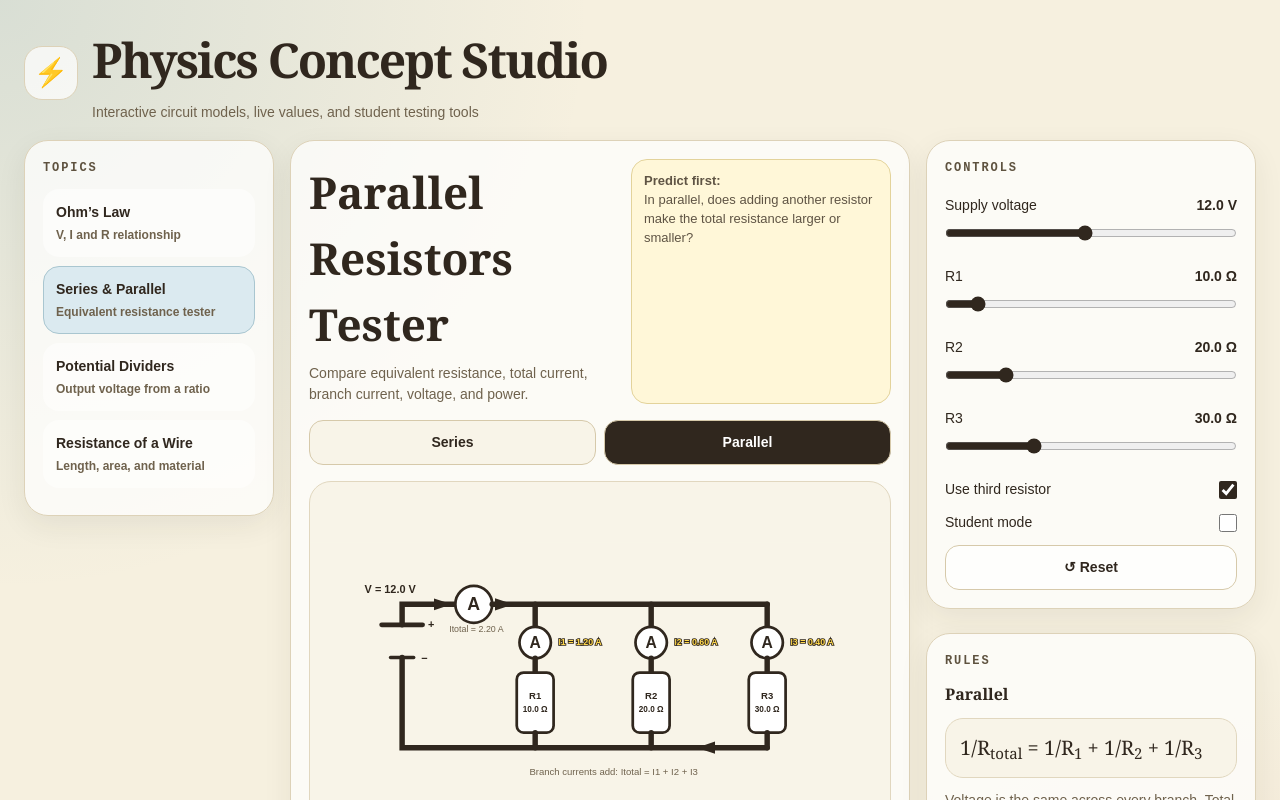
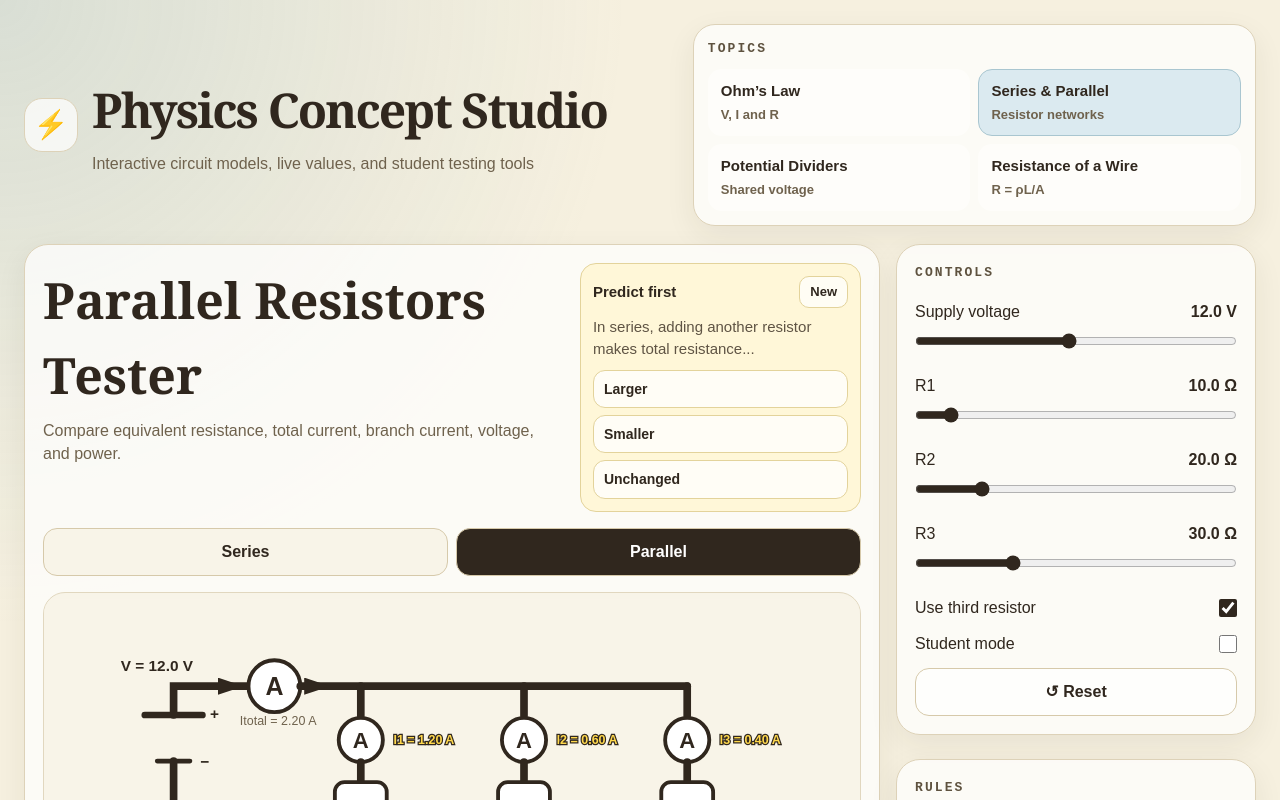
Before and after one commit to oshiromarcos/physics-concept-studio, a React (Vite) app: page / in a window 1280 px wide. Shown: the top 800 px of the page. Built offline with nearby package versions, Linux system fonts and the light colour scheme.

Commit message:
Move topics to header and add prediction quizzes

```diff
--- a/src/App.jsx
+++ b/src/App.jsx
@@ -1,4 +1,122 @@
 import { useMemo, useState } from "react";
+
+const topics = [
+  { key: "ohms-law", title: "Ohm’s Law", subtitle: "V, I and R" },
+  { key: "series-parallel", title: "Series & Parallel", subtitle: "Resistor networks" },
+  { key: "potential-divider", title: "Potential Dividers", subtitle: "Shared voltage" },
+  { key: "wire-resistance", title: "Resistance of a Wire", subtitle: "R = ρL/A" },
+];
+
+const predictionSets = {
+  "ohms-law": [
+    {
+      question: "If resistance doubles while voltage stays the same, what happens to current?",
+      options: ["It halves", "It doubles", "It stays the same"],
+      answer: 0,
+    },
+    {
+      question: "If voltage increases and resistance is fixed, what happens to current?",
+      options: ["It increases", "It decreases", "It becomes zero"],
+      answer: 0,
+    },
+    {
+      question: "For a fixed resistor, what graph shape should I against V have?",
+      options: ["A straight line", "A curve flattening out", "A horizontal line"],
+      answer: 0,
+    },
+    {
+      question: "If current increases, what happens to power at the same voltage?",
+      options: ["Power increases", "Power decreases", "Power is unchanged"],
+      answer: 0,
+    },
+    {
+      question: "Which equation matches Ohm’s law?",
+      options: ["I = V / R", "I = R / V", "I = V × R"],
+      answer: 0,
+    },
+  ],
+  "series-parallel": [
+    {
+      question: "In series, adding another resistor makes total resistance...",
+      options: ["Larger", "Smaller", "Unchanged"],
+      answer: 0,
+    },
+    {
+      question: "In parallel, adding another branch makes total resistance...",
+      options: ["Smaller", "Larger", "Unchanged"],
+      answer: 0,
+    },
+    {
+      question: "In a series circuit, the current through each resistor is...",
+      options: ["The same", "Different in each resistor", "Always zero"],
+      answer: 0,
+    },
+    {
+      question: "In a parallel circuit, the potential difference across each branch is...",
+      options: ["The same", "Shared unevenly", "Always half the supply"],
+      answer: 0,
+    },
+    {
+      question: "In parallel, total current is...",
+      options: ["The sum of branch currents", "Less than every branch current", "Always 1 A"],
+      answer: 0,
+    },
+  ],
+  "potential-divider": [
+    {
+      question: "If R2 gets larger while R1 stays fixed, V2 becomes...",
+      options: ["Larger", "Smaller", "Unchanged"],
+      answer: 0,
+    },
+    {
+      question: "In a two-resistor divider, Vs is equal to...",
+      options: ["V1 + V2", "V1 − V2", "V1 × V2"],
+      answer: 0,
+    },
+    {
+      question: "If R1 and R2 are equal, V1 and V2 are...",
+      options: ["Equal", "Always zero", "Unrelated"],
+      answer: 0,
+    },
+    {
+      question: "The same series current flows through...",
+      options: ["R1 and R2", "Only R1", "Only R2"],
+      answer: 0,
+    },
+    {
+      question: "If supply voltage doubles and resistors stay fixed, V2...",
+      options: ["Doubles", "Halves", "Stays the same"],
+      answer: 0,
+    },
+  ],
+  "wire-resistance": [
+    {
+      question: "If wire length doubles, resistance should...",
+      options: ["Double", "Halve", "Stay the same"],
+      answer: 0,
+    },
+    {
+      question: "If wire diameter increases, resistance should...",
+      options: ["Decrease", "Increase", "Stay fixed"],
+      answer: 0,
+    },
+    {
+      question: "A material with higher resistivity gives...",
+      options: ["Higher resistance", "Lower resistance", "No change"],
+      answer: 0,
+    },
+    {
+      question: "In R = ρL/A, increasing cross-sectional area makes R...",
+      options: ["Smaller", "Larger", "Negative"],
+      answer: 0,
+    },
+    {
+      question: "At fixed voltage, a larger wire resistance gives...",
+      options: ["Less current", "More current", "The same current"],
+      answer: 0,
+    },
+  ],
+};
 
 export default function App() {
   const [page, setPage] = useState("series-parallel");
@@ -18,13 +136,10 @@ export default function App() {
               </p>
             </div>
           </div>
+          <TopicSelector page={page} setPage={setPage} />
         </header>
 
         <main className="main-grid">
-          <aside>
-            <Navigation page={page} setPage={setPage} />
-          </aside>
-
           {page === "ohms-law" && <OhmsLawPage />}
           {page === "series-parallel" && <SeriesParallelPage />}
           {page === "potential-divider" && <PotentialDividerPage />}
@@ -35,47 +150,23 @@ export default function App() {
   );
 }
 
-function Navigation({ page, setPage }) {
+function TopicSelector({ page, setPage }) {
   return (
-    <>
-      <div className="card">
-        <div className="card-content">
-          <div className="small-title">TOPICS</div>
-
+    <div className="topic-panel">
+      <div className="small-title">TOPICS</div>
+      <div className="topic-grid">
+        {topics.map((topic) => (
           <button
-            className={page === "ohms-law" ? "topic active topic-button" : "topic topic-button"}
-            onClick={() => setPage("ohms-law")}
+            key={topic.key}
+            className={page === topic.key ? "topic active topic-button" : "topic topic-button"}
+            onClick={() => setPage(topic.key)}
           >
-            <div className="topic-title">Ohm’s Law</div>
-            <div className="topic-subtitle">V, I and R relationship</div>
+            <div className="topic-title">{topic.title}</div>
+            <div className="topic-subtitle">{topic.subtitle}</div>
           </button>
-
-          <button
-            className={page === "series-parallel" ? "topic active topic-button" : "topic topic-button"}
-            onClick={() => setPage("series-parallel")}
-          >
-            <div className="topic-title">Series & Parallel</div>
-            <div className="topic-subtitle">Equivalent resistance tester</div>
-          </button>
-
-          <button
-            className={page === "potential-divider" ? "topic active topic-button" : "topic topic-button"}
-            onClick={() => setPage("potential-divider")}
-          >
-            <div className="topic-title">Potential Dividers</div>
-            <div className="topic-subtitle">Output voltage from a ratio</div>
-          </button>
-
-          <button
-            className={page === "wire-resistance" ? "topic active topic-button" : "topic topic-button"}
-            onClick={() => setPage("wire-resistance")}
-          >
-            <div className="topic-title">Resistance of a Wire</div>
-            <div className="topic-subtitle">Length, area, and material</div>
-          </button>
-        </div>
+        ))}
       </div>
-    </>
+    </div>
   );
 }
 
@@ -132,11 +223,7 @@ function OhmsLawPage() {
                 </p>
               </div>
 
-              <div className="prompt-box">
-                <strong>Predict first:</strong>
-                <br />
-                What happens to current when resistance doubles?
-              </div>
+              <PredictionQuiz topic="ohms-law" />
             </div>
 
             <div className="simulation">
@@ -369,11 +456,7 @@ function PotentialDividerPage() {
                 </p>
               </div>
 
-              <div className="prompt-box">
-                <strong>Predict first:</strong>
-                <br />
-                If the lower resistor gets larger, should the output voltage rise or fall?
-              </div>
+              <PredictionQuiz topic="potential-divider" />
             </div>
 
             <div className="simulation">
@@ -611,11 +694,7 @@ function WireResistancePage() {
                 </p>
               </div>
 
-              <div className="prompt-box">
-                <strong>Predict first:</strong>
-                <br />
-                If the diameter doubles, what should happen to the resistance?
-              </div>
+              <PredictionQuiz topic="wire-resistance" />
             </div>
 
             <div className="simulation">
@@ -887,11 +966,7 @@ function SeriesParallelPage() {
                 </p>
               </div>
 
-              <div className="prompt-box">
-                <strong>Predict first:</strong>
-                <br />
-                In {mode}, does adding another resistor make the total resistance larger or smaller?
-              </div>
+              <PredictionQuiz topic="series-parallel" />
             </div>
 
             <div className="mode-buttons">
@@ -1543,6 +1618,56 @@ function ResistorBox({ x, y, label }) {
   );
 }
 
+function PredictionQuiz({ topic }) {
+  const questions = predictionSets[topic];
+  const [questionIndex, setQuestionIndex] = useState(0);
+  const [selectedIndex, setSelectedIndex] = useState(null);
+  const question = questions[questionIndex];
+
+  function nextQuestion() {
+    setQuestionIndex((current) => (current + 1) % questions.length);
+    setSelectedIndex(null);
+  }
+
+  return (
+    <div className="quiz-box">
+      <div className="quiz-head">
+        <strong>Predict first</strong>
+        <button className="quiz-next" onClick={nextQuestion}>
+          New
+        </button>
+      </div>
+
+      <div className="quiz-question">{question.question}</div>
+
+      <div className="quiz-options">
+        {question.options.map((option, index) => {
+          const isSelected = selectedIndex === index;
+          const isCorrect = question.answer === index;
+          const showCorrect = selectedIndex !== null && isCorrect;
+
+          return (
+            <button
+              key={option}
+              className={
+                showCorrect
+                  ? "quiz-option correct"
+                  : isSelected
+                    ? "quiz-option chosen"
+                    : "quiz-option"
+              }
+              onClick={() => setSelectedIndex(index)}
+            >
+              <span>{option}</span>
+              {showCorrect && <span className="checkmark">✓</span>}
+            </button>
+          );
+        })}
+      </div>
+    </div>
+  );
+}
+
 function ValueBox({ label, value, unit }) {
   return (
     <div className="value-box">
@@ -1592,7 +1717,7 @@ function StyleBlock() {
       .header {
         display: flex;
         justify-content: space-between;
-        align-items: center;
+        align-items: stretch;
         gap: 16px;
         margin-bottom: 18px;
       }
@@ -1627,7 +1752,7 @@ function StyleBlock() {
 
       .subtitle {
         color: #6f624d;
-        font-size: 14px;
+        font-size: 16px;
         margin-top: 6px;
         line-height: 1.45;
       }
@@ -1638,7 +1763,7 @@ function StyleBlock() {
         padding: 11px 16px;
         cursor: pointer;
         font-weight: 700;
-        font-size: 14px;
+        font-size: 16px;
       }
 
       .button-dark {
@@ -1658,7 +1783,7 @@ function StyleBlock() {
 
       .main-grid {
         display: grid;
-        grid-template-columns: 250px 1fr 330px;
+        grid-template-columns: minmax(0, 1fr) 360px;
         gap: 16px;
       }
 
@@ -1676,20 +1801,34 @@ function StyleBlock() {
 
       .small-title {
         font-family: monospace;
-        font-size: 12px;
+        font-size: 13px;
         letter-spacing: 0.16em;
         color: #5e523f;
-        margin-bottom: 12px;
+        margin-bottom: 10px;
         font-weight: 800;
+      }
+
+      .topic-panel {
+        width: min(590px, 44vw);
+        background: rgba(255,255,255,0.74);
+        border: 1px solid #ddd2b8;
+        border-radius: 22px;
+        box-shadow: 0 10px 30px rgba(48,39,30,0.07);
+        padding: 14px;
+      }
+
+      .topic-grid {
+        display: grid;
+        grid-template-columns: repeat(2, minmax(0, 1fr));
+        gap: 8px;
       }
 
       .topic {
         width: 100%;
         display: block;
         text-align: left;
-        padding: 12px;
-        border-radius: 16px;
-        margin-bottom: 9px;
+        padding: 10px 12px;
+        border-radius: 14px;
         background: rgba(255,255,255,0.45);
         border: 1px solid transparent;
         color: #30271e;
@@ -1710,11 +1849,11 @@ function StyleBlock() {
 
       .topic-title {
         font-weight: 800;
-        font-size: 14px;
+        font-size: 15px;
       }
 
       .topic-subtitle {
-        font-size: 12px;
+        font-size: 13px;
         color: #6f624d;
         margin-top: 3px;
       }
@@ -1741,7 +1880,7 @@ function StyleBlock() {
         display: flex;
         justify-content: space-between;
         align-items: center;
-        font-size: 14px;
+        font-size: 16px;
         margin: 12px 0;
       }
 
@@ -1761,7 +1900,7 @@ function StyleBlock() {
         border: 1px solid #d6c9aa;
         border-radius: 12px;
         padding: 10px;
-        font-size: 15px;
+        font-size: 17px;
         background: #fffdf6;
         color: #30271e;
       }
@@ -1771,7 +1910,7 @@ function StyleBlock() {
         border: 1px solid #d6c9aa;
         border-radius: 12px;
         padding: 10px;
-        font-size: 15px;
+        font-size: 17px;
         background: #fffdf6;
         color: #30271e;
       }
@@ -1784,7 +1923,7 @@ function StyleBlock() {
         display: flex;
         justify-content: space-between;
         margin-bottom: 8px;
-        font-size: 14px;
+        font-size: 16px;
       }
 
       .studio-top {
@@ -1795,18 +1934,75 @@ function StyleBlock() {
       }
 
       .studio-title {
-        font-size: clamp(30px, 4vw, 44px);
-      }
-
-      .prompt-box {
-        max-width: 260px;
+        font-size: clamp(34px, 4vw, 50px);
+      }
+
+      .quiz-box {
+        width: min(360px, 40%);
         background: #fff7d8;
         border: 1px solid #e3d39b;
         border-radius: 16px;
         padding: 12px;
-        font-size: 13px;
         color: #5f5444;
         line-height: 1.45;
+      }
+
+      .quiz-head {
+        display: flex;
+        align-items: center;
+        justify-content: space-between;
+        gap: 10px;
+        color: #30271e;
+        font-size: 15px;
+        margin-bottom: 8px;
+      }
+
+      .quiz-next {
+        padding: 6px 10px;
+        border-radius: 10px;
+        background: rgba(255,255,255,0.72);
+        border: 1px solid #e3d39b;
+        color: #30271e;
+        font-size: 13px;
+      }
+
+      .quiz-question {
+        font-size: 15px;
+        margin-bottom: 10px;
+      }
+
+      .quiz-options {
+        display: grid;
+        gap: 7px;
+      }
+
+      .quiz-option {
+        display: flex;
+        align-items: center;
+        justify-content: space-between;
+        gap: 8px;
+        padding: 8px 10px;
+        border-radius: 12px;
+        border: 1px solid #e3d39b;
+        background: #fffdf6;
+        color: #30271e;
+        text-align: left;
+        font-size: 14px;
+      }
+
+      .quiz-option.chosen {
+        background: #f6ead0;
+      }
+
+      .quiz-option.correct {
+        background: #e6f3e8;
+        border-color: #8ac198;
+      }
+
+      .checkmark {
+        color: #1f6b43;
+        font-size: 18px;
+        font-weight: 900;
       }
 
       .simulation {
@@ -1832,7 +2028,7 @@ function StyleBlock() {
         background: #f8f4e8;
         border: 1px solid #e1d7bf;
         border-radius: 18px;
-        padding: 16px 8px;
+        padding: 18px 10px;
         text-align: center;
       }
 
@@ -1855,25 +2051,25 @@ function StyleBlock() {
       }
 
       .value-label {
-        font-size: 12px;
+        font-size: 15px;
         color: #6f624d;
       }
 
       .value-number {
-        font-size: 25px;
+        font-size: 32px;
         font-weight: 900;
         margin: 4px 0;
       }
 
       .value-unit {
-        font-size: 12px;
+        font-size: 16px;
       }
 
       .data-table {
         width: 100%;
         border-collapse: collapse;
         margin-top: 14px;
-        font-size: 13px;
+        font-size: 16px;
       }
 
       .data-table th,
@@ -1894,7 +2090,7 @@ function StyleBlock() {
         border-radius: 18px;
         padding: 14px;
         font-family: Georgia, serif;
-        font-size: 20px;
+        font-size: 24px;
         line-height: 1.5;
         margin: 12px 0;
       }
@@ -1925,7 +2121,7 @@ function StyleBlock() {
         border: 1px solid #e3d39b;
         border-radius: 16px;
         padding: 12px;
-        font-size: 14px;
+        font-size: 16px;
         line-height: 1.45;
       }
 
@@ -1944,7 +2140,7 @@ function StyleBlock() {
         margin-top: 12px;
         border-radius: 14px;
         padding: 12px;
-        font-size: 14px;
+        font-size: 16px;
         background: #f8f4e8;
         border: 1px solid #e1d7bf;
       }
@@ -1974,7 +2170,7 @@ function StyleBlock() {
       .graph-title {
         padding: 12px 14px 0;
         color: #30271e;
-        font-size: 14px;
+        font-size: 16px;
         font-weight: 900;
       }
 
@@ -2004,8 +2200,16 @@ function StyleBlock() {
           grid-template-columns: 1fr;
         }
 
-        .prompt-box {
-          display: none;
+        .header {
+          flex-direction: column;
+        }
+
+        .topic-panel {
+          width: 100%;
+        }
+
+        .quiz-box {
+          width: 100%;
         }
       }
 
@@ -2017,6 +2221,14 @@ function StyleBlock() {
         .header {
           flex-direction: column;
           align-items: flex-start;
+        }
+
+        .topic-grid {
+          grid-template-columns: 1fr;
+        }
+
+        .studio-top {
+          flex-direction: column;
         }
 
         .summary-grid,
```
